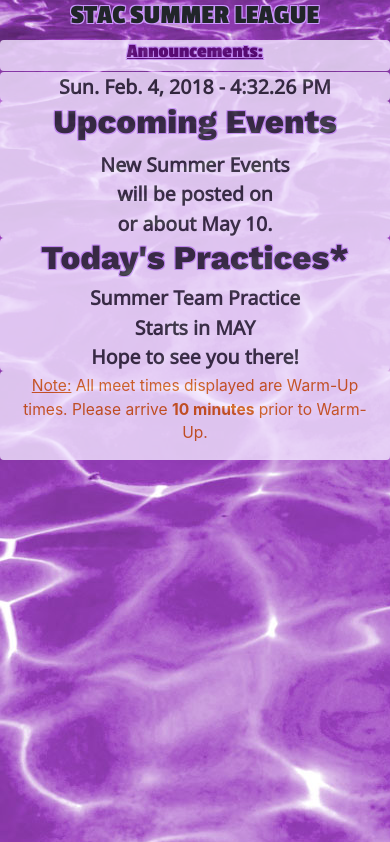
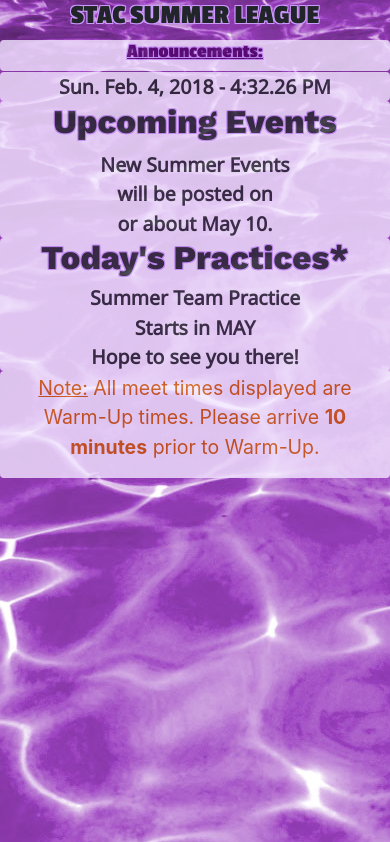
Before and after one commit to dryguy99/StacSummer, a PHP site: page / in a window 390 px wide. Shown: the part 97-939 px from the top of the page. Run offline with PHP 8.4, Linux system fonts and the light colour scheme; some libraries are stand-ins or nearby versions.

Commit message:
updated for mobile

```diff
--- a/assets/css/output.css
+++ b/assets/css/output.css
@@ -106,7 +106,7 @@ a.mylink {
 
 @media screen and (max-width: 415px) {
   p {
-    font-size: 4vw; }
+    font-size: 5vw; }
 
   .schedule, #welcome, #schedule, #schedule3, h2.mytitle {
     font-size: 8.5vw; }
--- a/assets/sass/input.scss
+++ b/assets/sass/input.scss
@@ -142,7 +142,7 @@ a.mylink {
 
 @media screen and (max-width: 415px) {
   p {
-    font-size: 4vw;
+    font-size: 5vw;
   }
 	.schedule, #welcome, #schedule, #schedule3, h2.mytitle {
 		font-size: 8.5vw;
```
